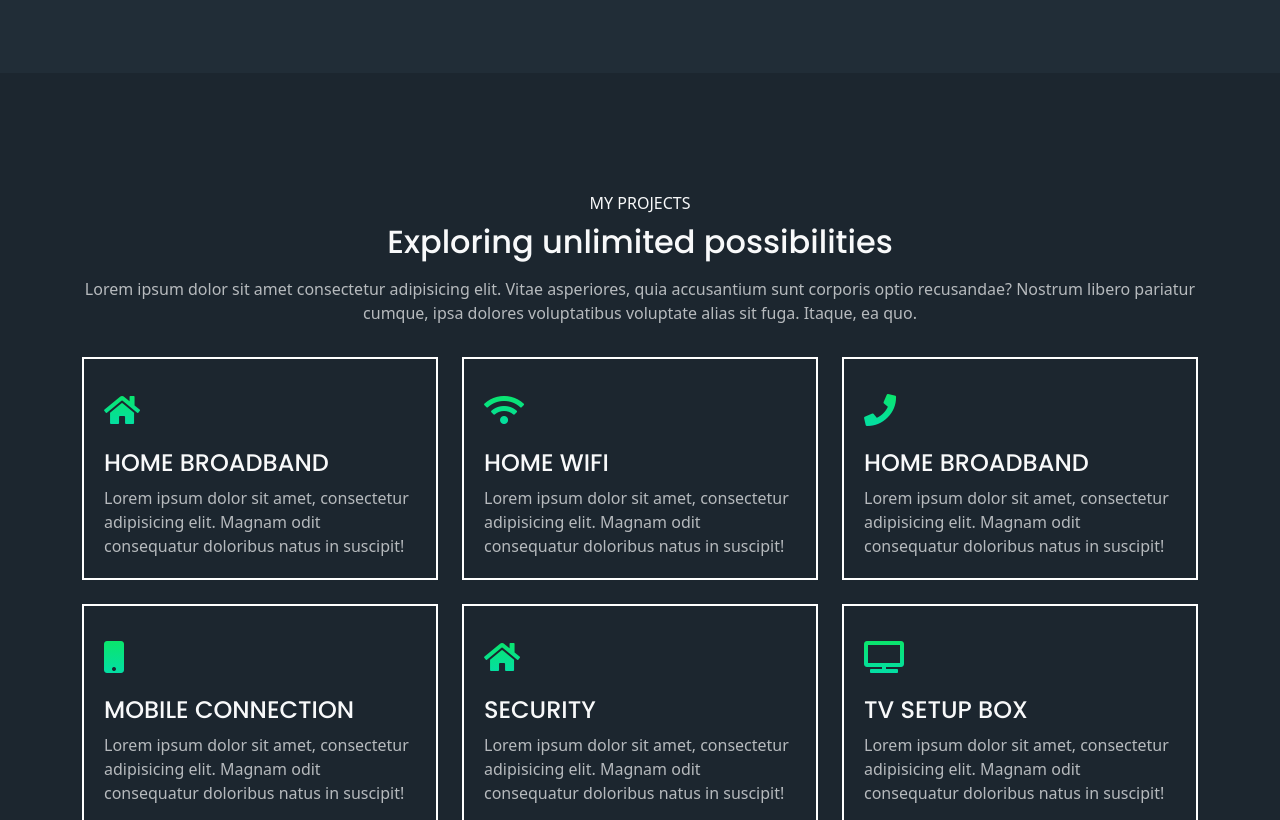
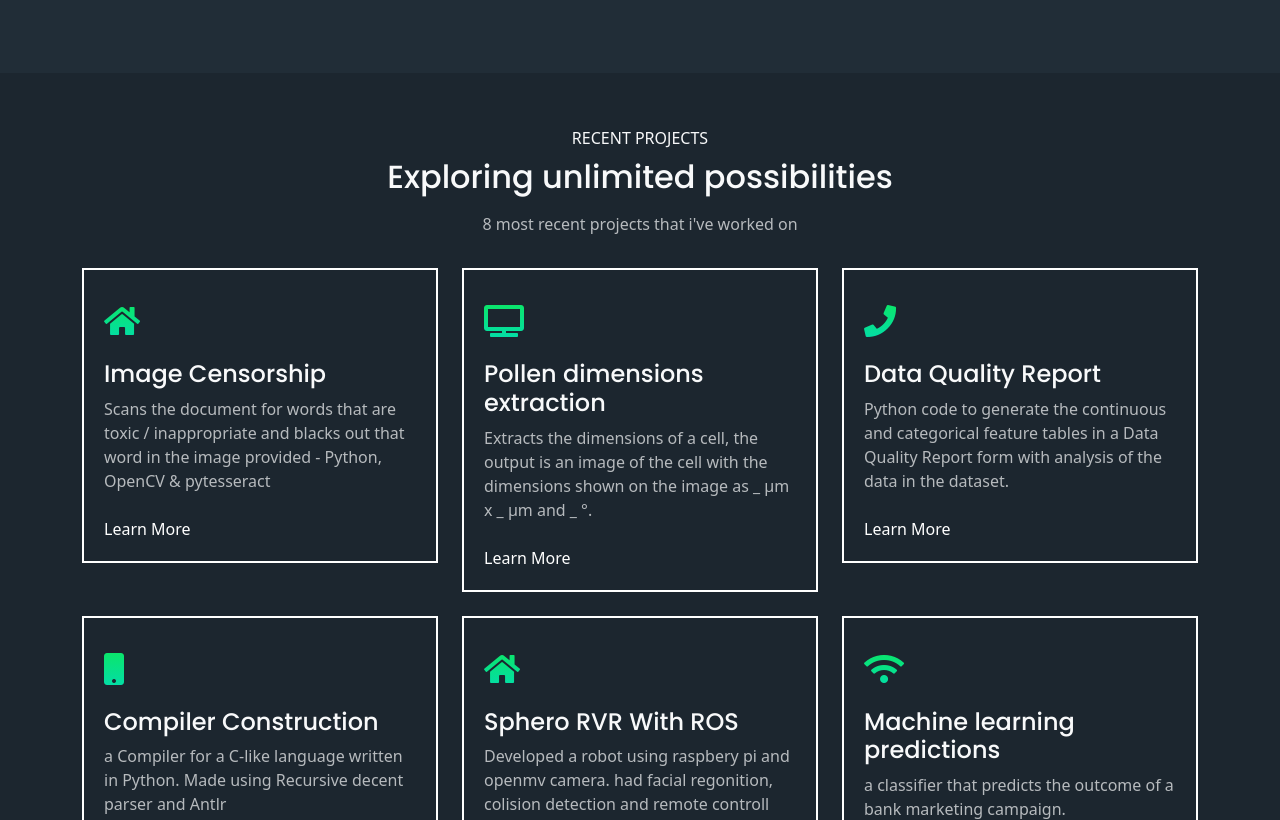
Before and after one commit to Meapy/Enterprise_App_Development, a plain HTML site: page Lab1/index.html in a window 1280 px wide. Shown: the part 1980-2800 px from the top of the page. Drawn offline with Linux system fonts and the light colour scheme.

Commit message:
60% finished

```diff
--- a/Lab1/index.html
+++ b/Lab1/index.html
@@ -56,10 +56,10 @@
                         <a class="nav-link" href="#about">About</a>
                     </li>
                     <li class="nav-item">
-                        <a class="nav-link" href="#services">Projects</a>
+                        <a class="nav-link" href="#services">Recent</a>
                     </li>
                     <li class="nav-item">
-                        <a class="nav-link" href="#plans">Plans</a>
+                        <a class="nav-link" href="#plans">Top</a>
                     </li>
                     <li class="nav-item">
                         <a class="nav-link" href="#contact">Contact</a>
@@ -155,51 +155,56 @@
     <section class="services d-flex align-items-center py-5" id="services">
         <div class="container text-light">
             <div class="text-center pb-4" >
-                <p>MY PROJECTS</p>
+                <p>RECENT PROJECTS</p>
                 <h2 class="py-2">Exploring unlimited possibilities</h2>
-                <p class="para-light">Lorem ipsum dolor sit amet consectetur adipisicing elit. Vitae asperiores, quia accusantium sunt corporis optio recusandae? Nostrum libero pariatur cumque, ipsa dolores voluptatibus voluptate alias sit fuga. Itaque, ea quo.</p>
+                <p class="para-light">8 most recent projects that i've worked on</p>
             </div>
             <div class="row gy-4 py-2" data-aos="zoom-in">
                 <div class="col-lg-4">
                     <div class="card bg-transparent">
                         <i class="fas fa-home fa-2x"></i>
-                        <h4 class="py-2">HOME BROADBAND</h4>
-                        <p class="para-light">Lorem ipsum dolor sit amet, consectetur adipisicing elit. Magnam odit consequatur doloribus natus in suscipit!</p>
+                        <h4 class="py-2">Image Censorship</h4>
+                        <p class="para-light">Scans the document for words that are toxic / inappropriate and blacks out that word in the image provided - Python, OpenCV & pytesseract</p>
+                        <a class="nav-item" href="https://c18357323.wordpress.com" target="_blank"><br>Learn More</a>
+                    </div>
+                </div>
+                <div class="col-lg-4">
+                    <div class="card bg-transparent">
+                        <i class="fas fa-tv fa-2x"></i>
+                        <h4 class="py-2">Pollen dimensions extraction</h4>
+                        <p class="para-light">Extracts the dimensions of a cell, the output is an image of the cell with the dimensions shown on the image as _ μm x _ μm and _ °.</p>
+                        <a class="nav-item" href="https://github.com/Meapy/ImageP/tree/main/Exam" target="_blank"><br>Learn More</a>
+                    </div>
+                </div>
+                <div class="col-lg-4">
+                    <div class="card bg-transparent">
+                        <i class="fas fa-phone fa-2x"></i>
+                        <h4 class="py-2">Data Quality Report </h4>
+                        <p class="para-light"> Python code to generate the continuous and categorical feature tables in a Data Quality Report form with analysis of the data in the dataset.</p>
+                        <a class="nav-item" href="https://github.com/Meapy/MachineL/tree/main/Assignment2" target="_blank"><br>Learn More</a>
+                    </div>
+                </div>
+                <div class="col-lg-4">
+                    <div class="card bg-transparent">
+                        <i class="fas fa-mobile fa-2x"></i>
+                        <h4 class="py-2">Compiler Construction</h4>
+                        <p class="para-light">a Compiler for a C-like language written in Python. Made using Recursive decent parser and Antlr</p>
+                        <a class="nav-item" href="https://github.com/Meapy/Compiler_Construction" target="_blank"><br>Learn More</a>
+                    </div>
+                </div>
+                <div class="col-lg-4">
+                    <div class="card bg-transparent">
+                        <i class="fas fa-home fa-2x"></i>
+                        <h4 class="py-2">Sphero RVR With ROS</h4>
+                        <p class="para-light">Developed a robot using raspbery pi and openmv camera. had facial regonition, colision detection and remote controll and recall. Made as part of a team while at Darmstadt</p>
                     </div>
                 </div>
                 <div class="col-lg-4">
                     <div class="card bg-transparent">
                         <i class="fas fa-wifi fa-2x"></i>
-                        <h4 class="py-2"> HOME WIFI</h4>
-                        <p class="para-light">Lorem ipsum dolor sit amet, consectetur adipisicing elit. Magnam odit consequatur doloribus natus in suscipit!</p>
-                    </div>
-                </div>
-                <div class="col-lg-4">
-                    <div class="card bg-transparent">
-                        <i class="fas fa-phone fa-2x"></i>
-                        <h4 class="py-2">HOME BROADBAND</h4>
-                        <p class="para-light">Lorem ipsum dolor sit amet, consectetur adipisicing elit. Magnam odit consequatur doloribus natus in suscipit!</p>
-                    </div>
-                </div>
-                <div class="col-lg-4">
-                    <div class="card bg-transparent">
-                        <i class="fas fa-mobile fa-2x"></i>
-                        <h4 class="py-2">MOBILE CONNECTION</h4>
-                        <p class="para-light">Lorem ipsum dolor sit amet, consectetur adipisicing elit. Magnam odit consequatur doloribus natus in suscipit!</p>
-                    </div>
-                </div>
-                <div class="col-lg-4">
-                    <div class="card bg-transparent">
-                        <i class="fas fa-home fa-2x"></i>
-                        <h4 class="py-2">SECURITY</h4>
-                        <p class="para-light">Lorem ipsum dolor sit amet, consectetur adipisicing elit. Magnam odit consequatur doloribus natus in suscipit!</p>
-                    </div>
-                </div>
-                <div class="col-lg-4">
-                    <div class="card bg-transparent">
-                        <i class="fas fa-tv fa-2x"></i>
-                        <h4 class="py-2">TV SETUP BOX</h4>
-                        <p class="para-light">Lorem ipsum dolor sit amet, consectetur adipisicing elit. Magnam odit consequatur doloribus natus in suscipit!</p>
+                        <h4 class="py-2"> Machine learning predictions</h4>
+                        <p class="para-light">a classifier that predicts the outcome of a bank marketing campaign.</p>
+                        <a class="nav-item" href="https://github.com/Meapy/MachineL/tree/main/Assignment2" target="_blank"><br>Learn More</a>
                     </div>
                 </div>
             </div> <!-- end of row -->
```
